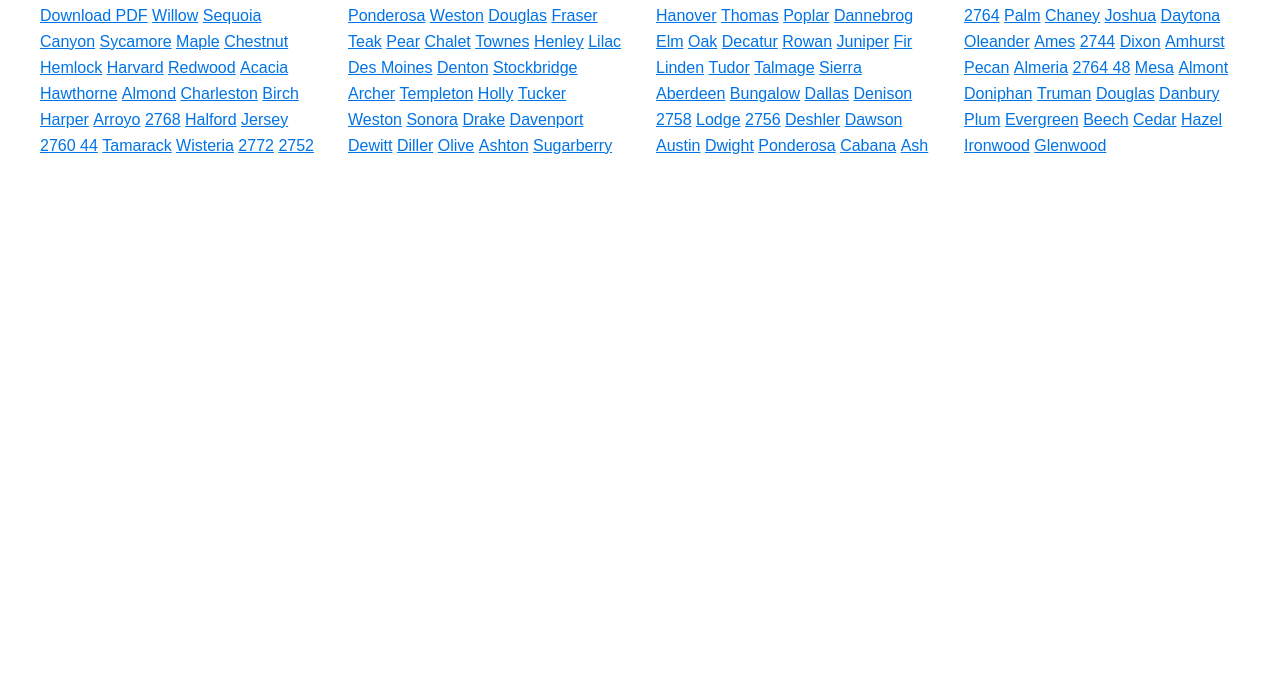
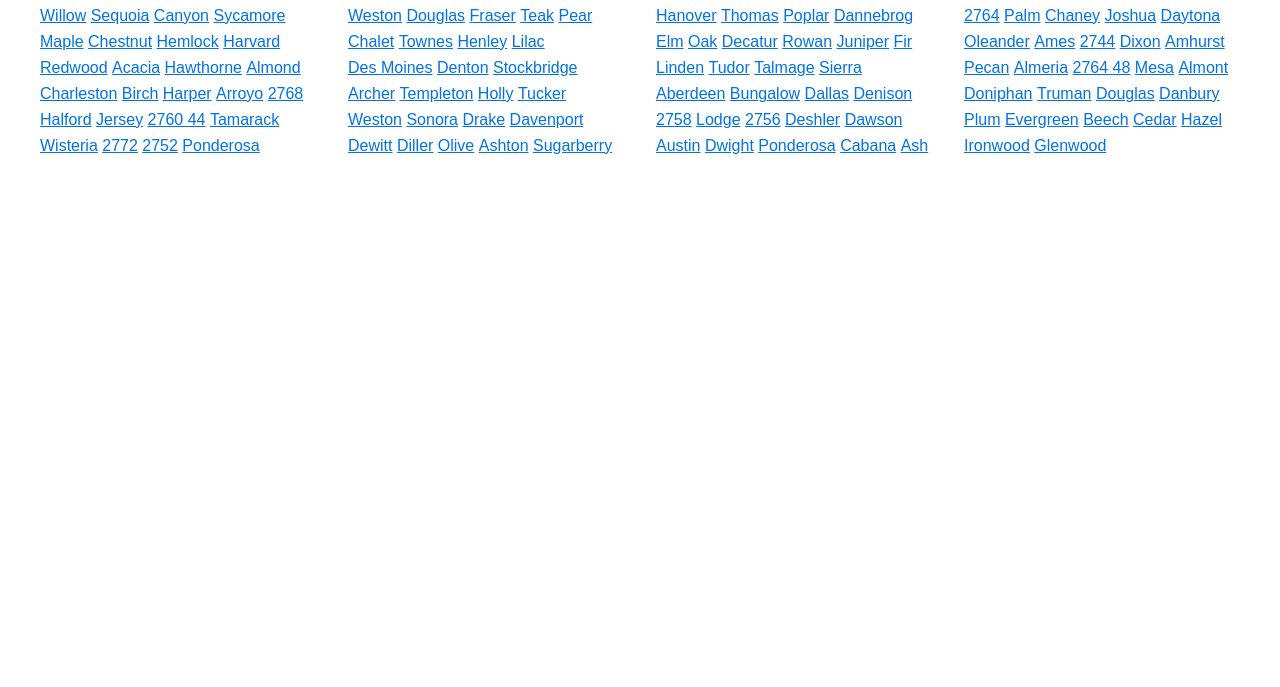
Before and after one commit to ronaldalepo2024/fifthelement-links, a plain HTML site: page index.html in a window 1280 px wide. Shown: the part 113-800 px from the top of the page. Drawn offline with Linux system fonts and the light colour scheme.

Commit message:
Update index.html

```diff
--- a/index.html
+++ b/index.html
@@ -29,7 +29,6 @@
   <h1>FE Crawl Links</h1>
   <div class="four-columns">
     <!-- START OF LINK LIST -->
-    <a href="https://raw.githubusercontent.com/ronaldalepo2024/fifthelement-links/main/SigFW_NetworkConfig_v0.22.pdf" target="_blank" rel="noopener noreferrer">Download PDF</a>
     <a href="https://www.bonnavilla.com/floor-plan/222379/premier/willow/" target="_blank" rel="noopener noreferrer">Willow</a>
     <a href="https://www.bonnavilla.com/floor-plan/222372/premier/sequoia/" target="_blank" rel="noopener noreferrer">Sequoia</a>
     <a href="https://www.bonnavilla.com/floor-plan/228376/premier-casita/canyon/" target="_blank" rel="noopener noreferrer">Canyon</a>
```
